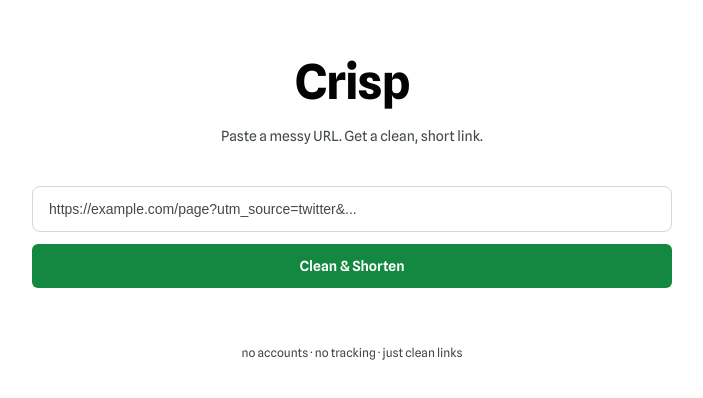
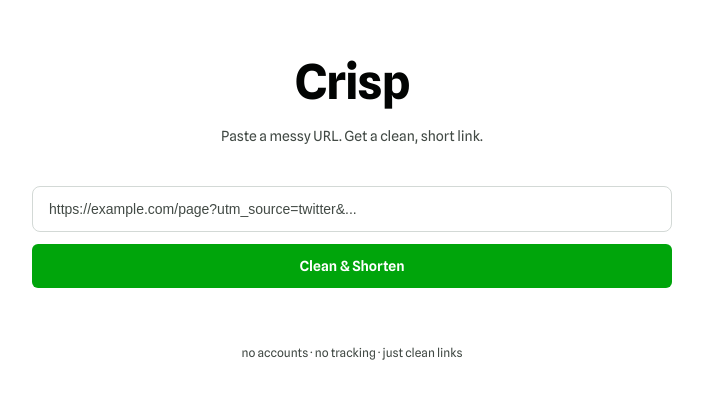
Before and after one commit to AdamMostofi/Crisp, a Next.js app: page / in a window 1280 px wide. Shown: the part 196-594 px from the top of the page, without its empty margins (288-991 px from the left). Built offline with nearby package versions, Linux system fonts and the light colour scheme; a web font is replaced by a local one.

Commit message:
feat: neon smooth green palette — primary oklch(0.62 0.22 145), hover brighter, border tint matches

```diff
--- a/src/app/globals.css
+++ b/src/app/globals.css
@@ -4,8 +4,8 @@
   --color-bg: oklch(1 0 0);
   --color-surface: oklch(0.965 0.005 160);
   --color-ink: oklch(0.1 0.008 160);
-  --color-primary: oklch(0.55 0.145 150);
-  --color-primary-hover: oklch(0.48 0.145 150);
+  --color-primary: oklch(0.62 0.22 145);
+  --color-primary-hover: oklch(0.67 0.22 145);
   --color-accent: oklch(0.72 0.14 30);
   --color-accent-hover: oklch(0.65 0.14 30);
   --color-muted: oklch(0.4 0.012 160);
@@ -47,8 +47,8 @@
     --color-bg: oklch(0.08 0 0);
     --color-surface: oklch(0.12 0.005 160);
     --color-ink: oklch(0.9 0.008 160);
-    --color-primary: oklch(0.65 0.13 150);
-    --color-primary-hover: oklch(0.72 0.13 150);
+    --color-primary: oklch(0.7 0.2 145);
+    --color-primary-hover: oklch(0.75 0.2 145);
     --color-accent: oklch(0.78 0.11 30);
     --color-accent-hover: oklch(0.7 0.11 30);
     --color-muted: oklch(0.55 0.01 160);
```
